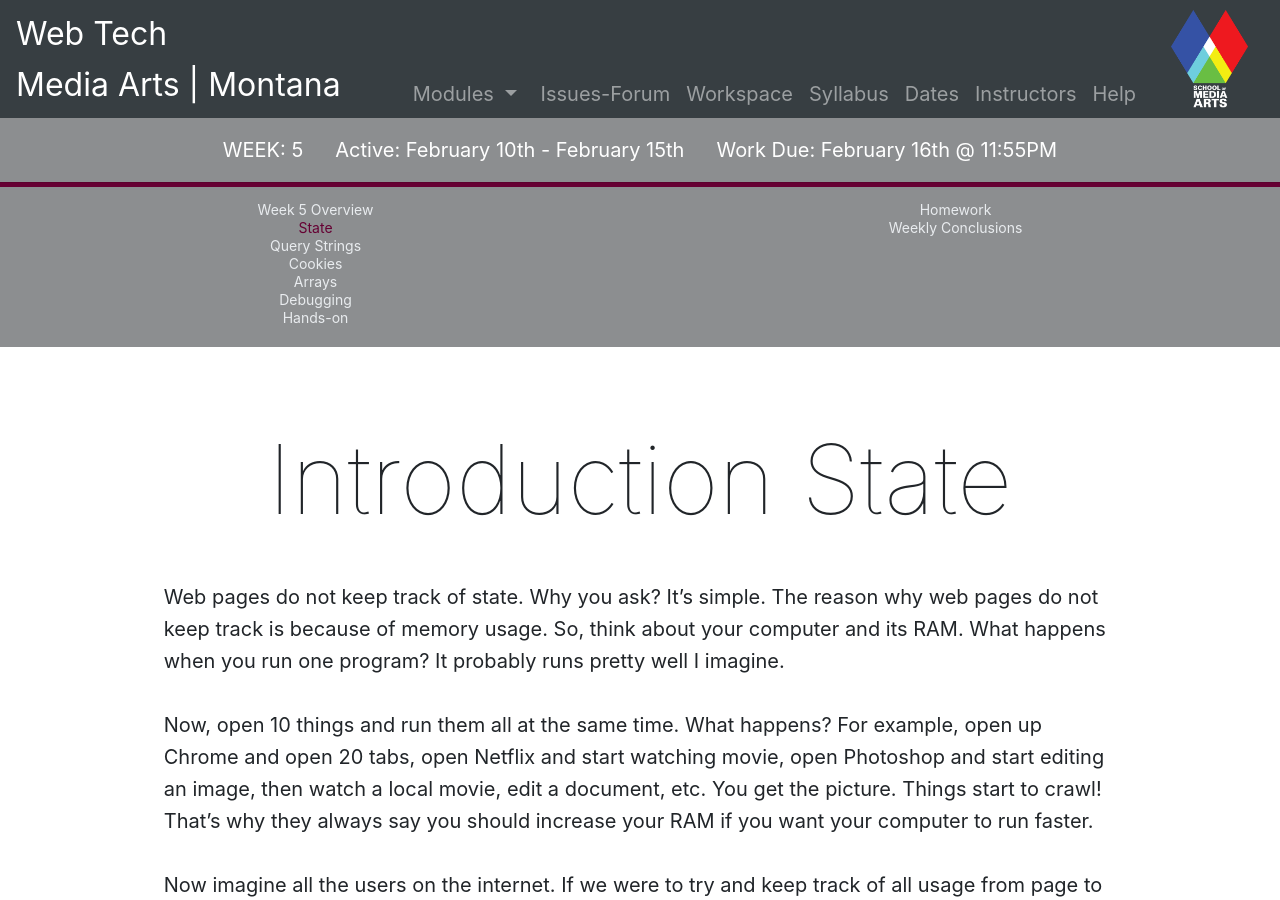
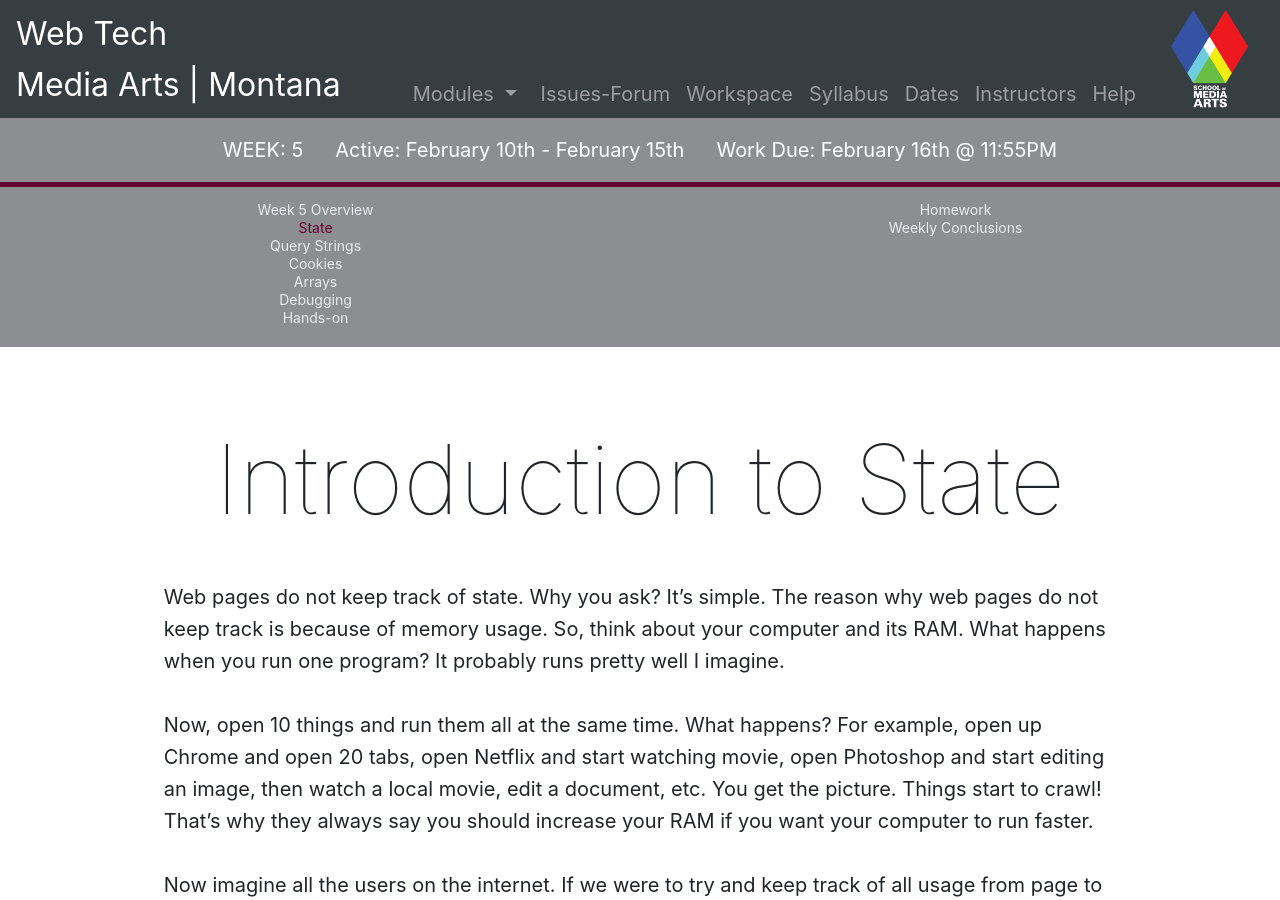
Before and after one commit to Montana-Media-Arts/441-web-tech-Spring2019-course, a Jekyll site: the page built from modules/week-5/_posts/2001-01-01-state.md, in a window 1280 px wide and 900 px high. Built offline with Jekyll 4.4.1, drawn with Linux system fonts in a browser that asks for light colours; nearby versions of some CDN libraries.

Commit message:
updated title

```diff
--- a/modules/week-5/_posts/2001-01-01-state.md
+++ b/modules/week-5/_posts/2001-01-01-state.md
@@ -4,7 +4,7 @@ module: 5
 jotted: false
 ---
 
-# Introduction State
+# Introduction to State
 
 Web pages do not keep track of state.  Why you ask?  It's simple.  The reason why web pages do not keep track is because of memory usage.  So, think about your computer and its RAM.  What happens when you run one program?  It probably runs pretty well I imagine.
 
```
